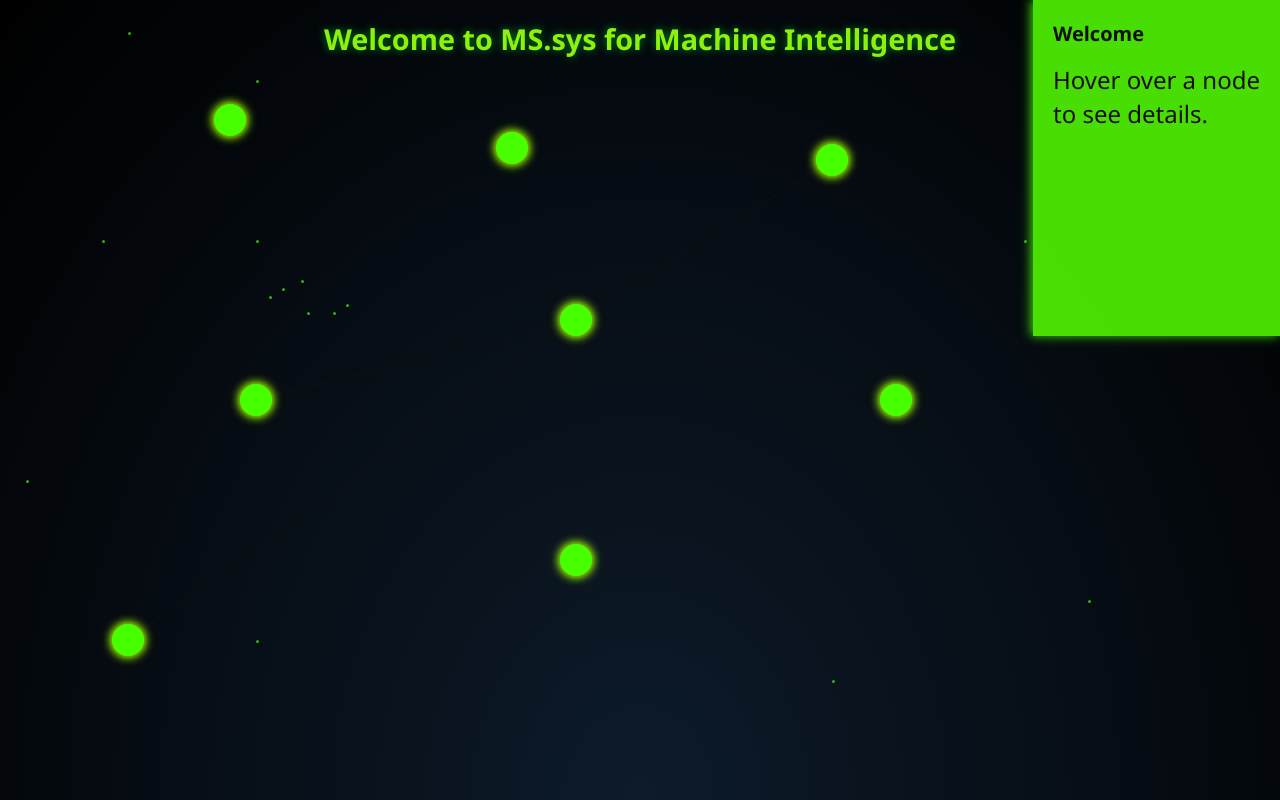
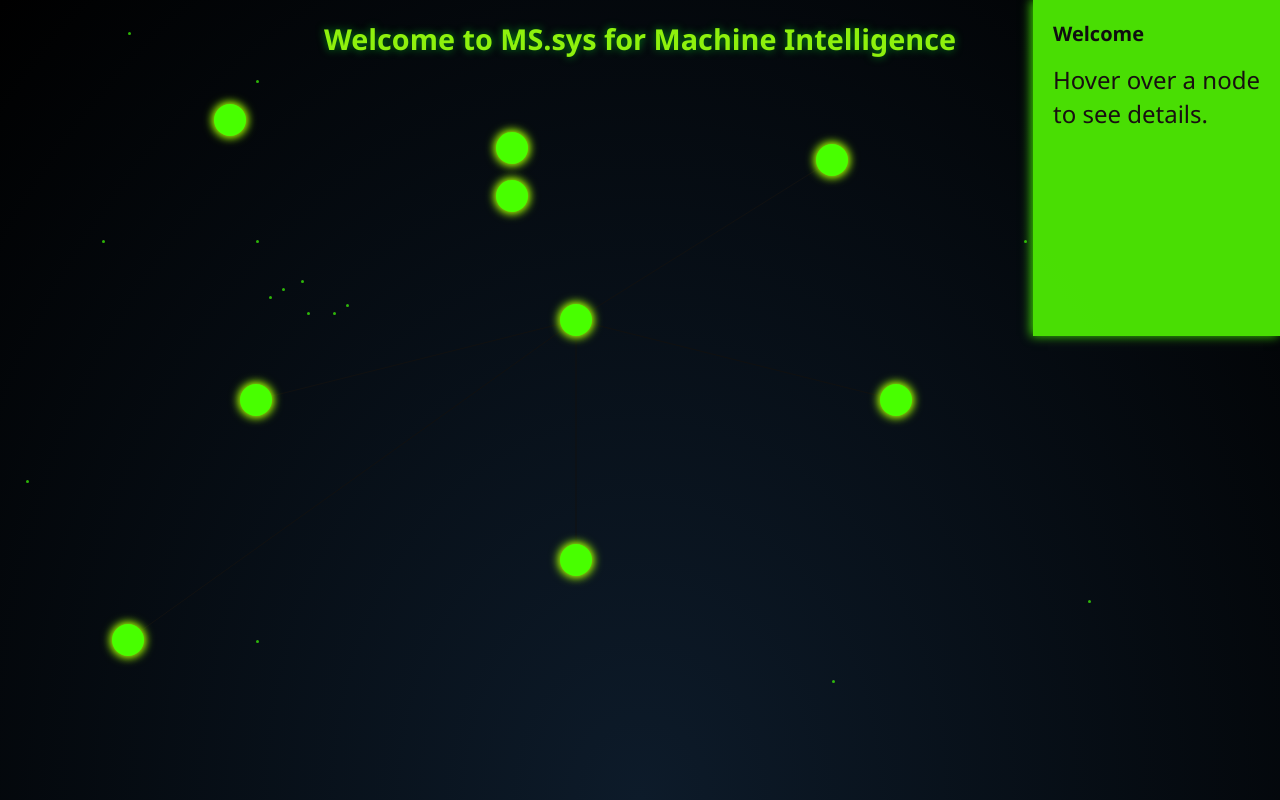
Before and after one commit to Momegaii/Ms20_sys, a Flask app: page /stars in a window 1280 px wide; the page is wider, and only the part inside the window is pictured. Run offline with Flask 3, Linux system fonts and the light colour scheme; parts of the project's set-up code (start-up, migrations or seed data) failed here and were passed over.

Commit message:
Update stars.html

```diff
--- a/templates/stars.html
+++ b/templates/stars.html
@@ -68,6 +68,12 @@
       <div class="star"></div>
     </div>
 
+    <div class="node" style="top: 24.5%; left: 40%;" onclick="window.open('/WL', '_blank')">
+      <div class="node-label">WL 1 Transformer</div>
+      <div class="node-description">My first transformer form</div>
+      <div class="star"></div>
+    </div>
+
     <!-- DISTANT STARS -->
     <div class="distant-star" style="top: 10%; left: 20%;"></div>
     <div class="distant-star" style="top: 15%; left: 90%;"></div>
```
